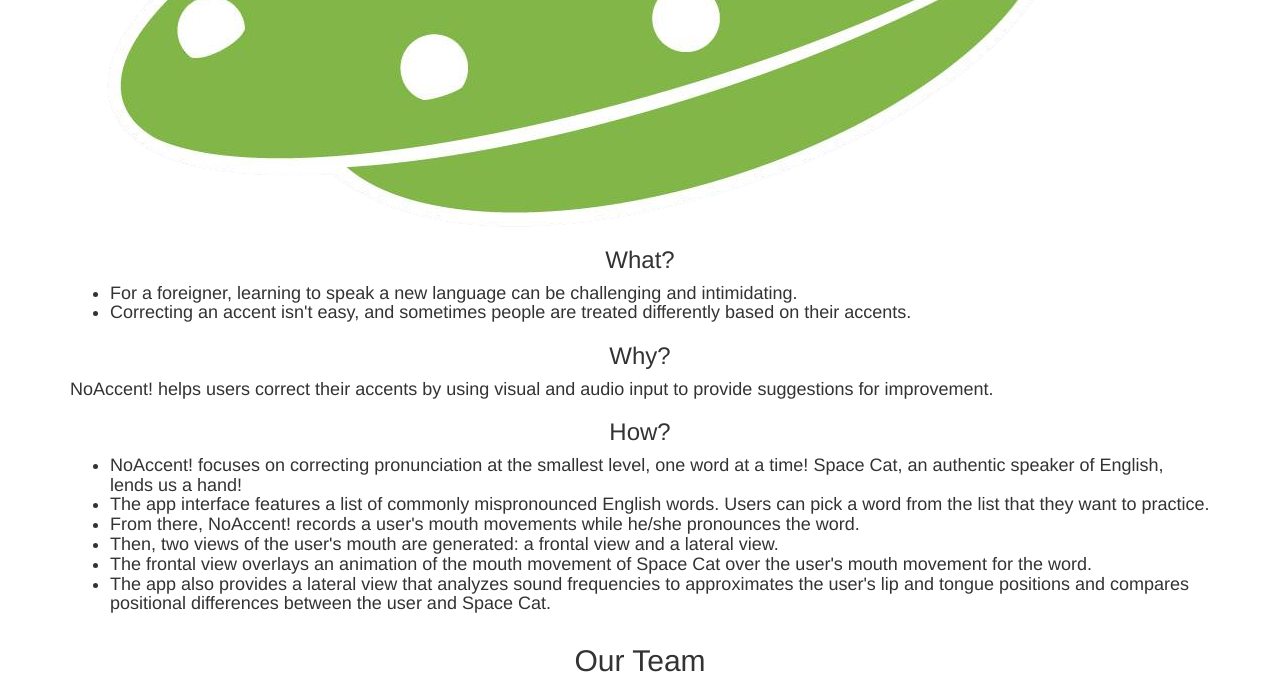
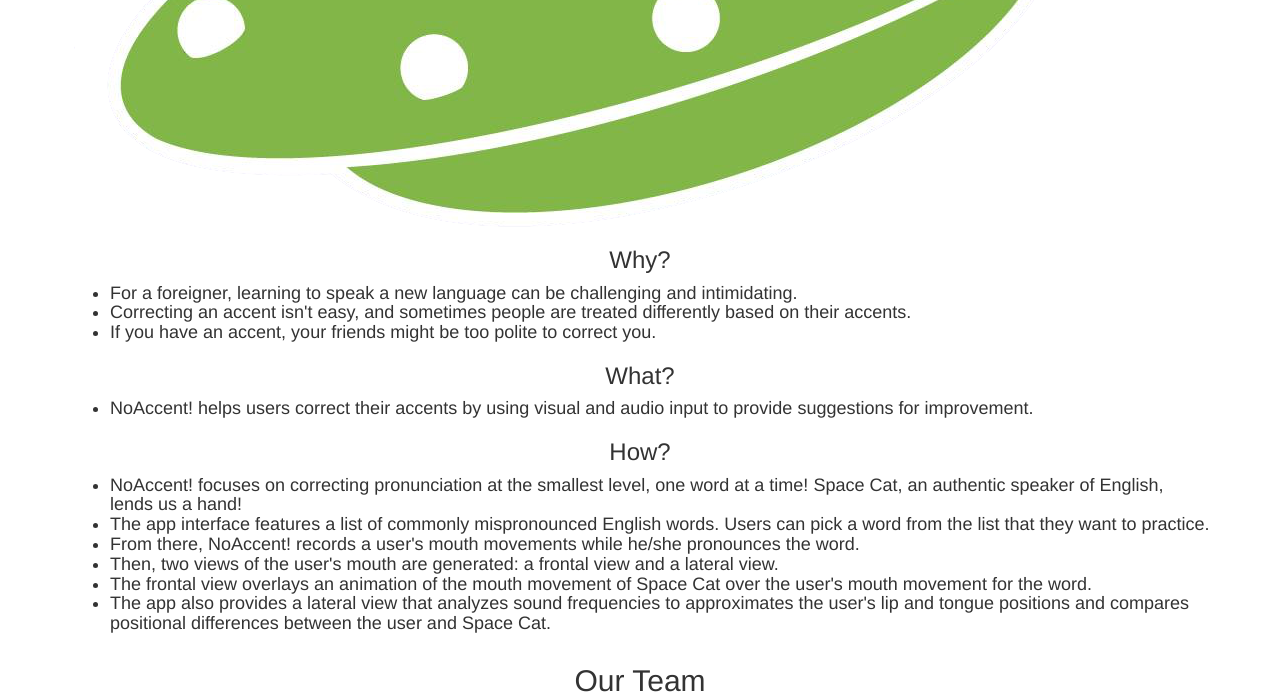
Before and after one commit to dan-zheng/NoAccent, a PHP site: page / in a window 1280 px wide; the page is wider, and only the part inside the window is pictured. Shown: the part 1548-2245 px from the top of that part. Run offline with PHP 8.4, Linux system fonts and the light colour scheme.

Commit message:
Fix spacing

```diff
--- a/web/index.php
+++ b/web/index.php
@@ -45,21 +45,24 @@
     <section id='about' class='dark-bg'>
         <div class='container'>
             <div class='section-module'>
-                <h2 class='relative-center section-divider text-center'>About</h2>
+                <h2 class='section-divider text-center'>About</h2>
                 <h3 class='white text-center section-divider'>Our app, explained.<img class='cat-small' src='cat-nobg.png'></h3>
-                <h3 class='purple heavy relative-center section-divider text-center'>What?</h3>
+                <h3 class='purple heavy section-paragraph section-center section-divider text-center'>Why?</h3>
                 <h4 class="white">
-                    <ul class="list-space">
+                    <ul class="list-space section-paragraph">
                         <li>For a foreigner, learning to speak a new language can be challenging and intimidating.</li>
                         <li>Correcting an accent isn't easy, and sometimes people are treated differently based on their accents.</li>
+                        <li>If you have an accent, your friends might be too polite to correct you.</li>
                     </ul>
                 </h4>
-                <h3 class='purple heavy relative-center section-center section-divider text-center'>Why?</h3>
+                <h3 class='purple heavy section-paragraph section-center section-divider text-center'>What?</h3>
                 <h4 class="white">
-                    <span class='purple'>NoAccent!</span> helps users correct their accents by using visual and audio input to provide suggestions for improvement.
+                    <ul class="list-space section-paragraph">
+                        <li><span class='purple'>NoAccent!</span> helps users correct their accents by using visual and audio input to provide suggestions for improvement.</li>
+                    </ul>
                 </h4>
-                <h3 class='purple heavy relative-center section-center section-divider text-center'>How?</h3>
-                <h4 class="white list-space">
+                <h3 class='purple heavy section-paragraph section-center section-divider text-center'>How?</h3>
+                <h4 class="white">
                     <ul class="list-space">
                         <li><span class='purple'>NoAccent!</span> focuses on correcting pronunciation at the smallest level, one word at a time! <span class='green'>Space Cat, an authentic speaker of English, lends us a hand!</span></li>
                         <li>The app interface features a list of commonly mispronounced English words. Users can pick a word from the list that they want to practice.</li>
```
Also changed, not shown: web/css/index.css (+4 -3 lines).
